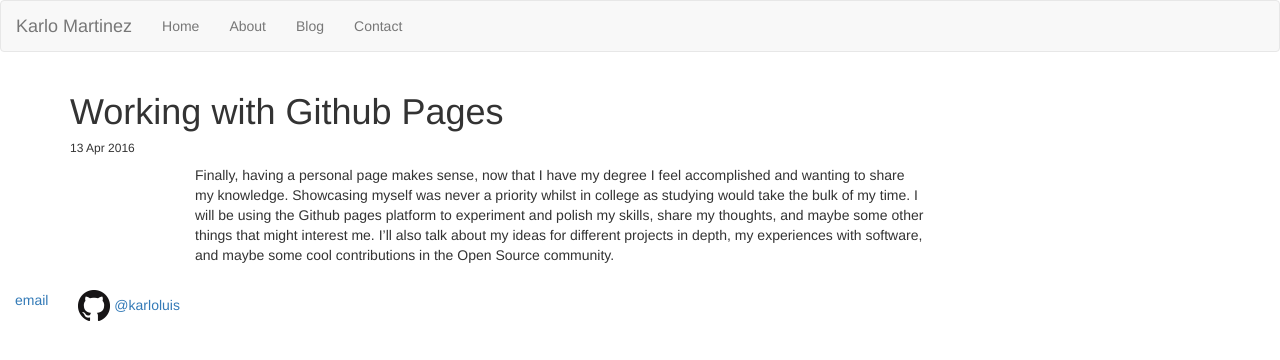
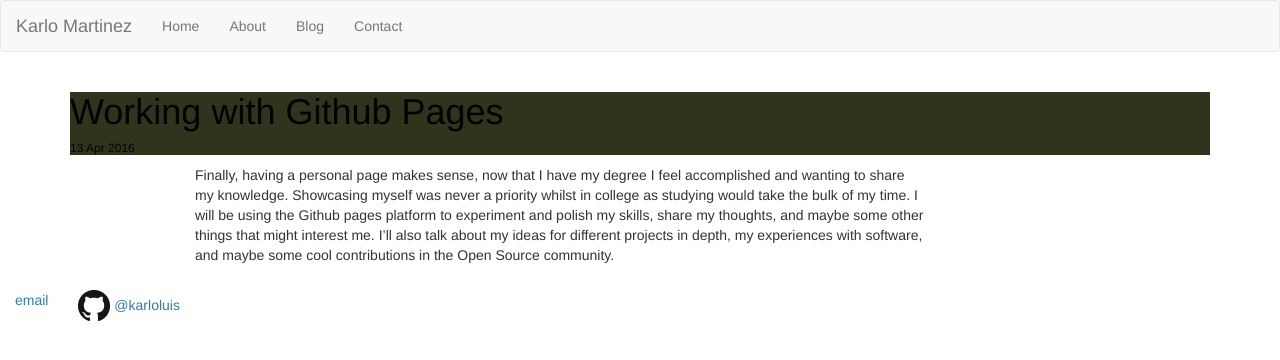
Before and after one commit to karloluis/karloluis.github.io, a Jekyll site: the page built from _posts/2016-04-13-Working-On-Github-Pages.md, in a window 1280 px wide. Shown: the top 360 px of the page. Built offline with Jekyll 4.4.1, drawn with Linux system fonts in a browser that asks for light colours.

Commit message:
Test hard coded style.

```diff
--- a/css/style.css
+++ b/css/style.css
@@ -3,8 +3,8 @@
 }
 
 .bg-dark {
-  color: $lightfont;
-  background-color: $color1;
+  color: #030303;
+  background-color: #32331c;
 }
 
 .nav {
```
